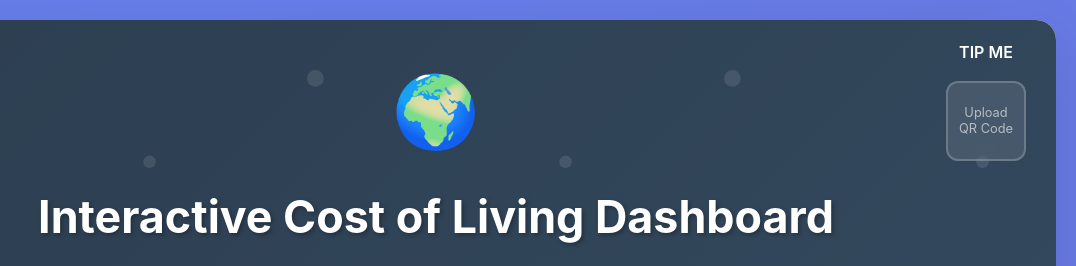
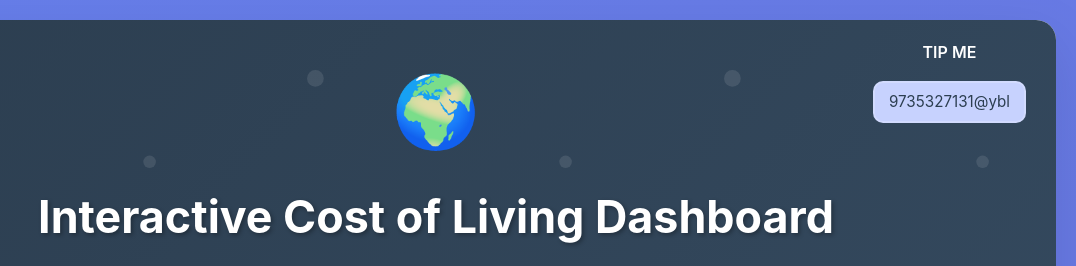
Before and after one commit to Pritam14102006/SalaryEquator, a plain HTML site: page index.html in a window 1280 px wide. Shown: the top 266 px of the page, 204-1280 px from the left. Drawn offline with Linux system fonts and the light colour scheme.

Commit message:
index.html

```diff
--- a/index.html
+++ b/index.html
@@ -59,10 +59,11 @@
             margin-bottom: 5px;
         }
         .tip-me-image {
-            width: 80px;
-            height: 80px;
-            background: rgba(255, 255, 255, 0.1);
-            border-radius: 12px;
+            width: auto;
+            height: auto;
+            padding: 10px 14px;
+            background: #c7d2fe;
+            border-radius: 10px;
             display: flex;
             align-items: center;
             justify-content: center;
@@ -71,13 +72,13 @@
             transition: all 0.3s ease;
         }
         .tip-me-image:hover {
-            background: rgba(255, 255, 255, 0.2);
+            background: #e0e7ff;
             transform: translateY(-2px);
             box-shadow: 0 4px 12px rgba(0, 0, 0, 0.2);
         }
         .tip-me-placeholder {
-            color: rgba(255, 255, 255, 0.6);
-            font-size: 0.8rem;
+            color: #2c3e50;
+            font-size: 0.95rem;
             text-align: center;
             line-height: 1.2;
         }
@@ -883,9 +884,7 @@
             <div class="tip-me-section">
                 <div class="tip-me-title">TIP ME</div>
                 <div class="tip-me-image">
-                    <div class="tip-me-placeholder">
-                        Upload<br>QR Code
-                    </div>
+                    <div class="tip-me-placeholder">9735327131@ybl</div>
                 </div>
             </div>
             <div class="header-content">
```
